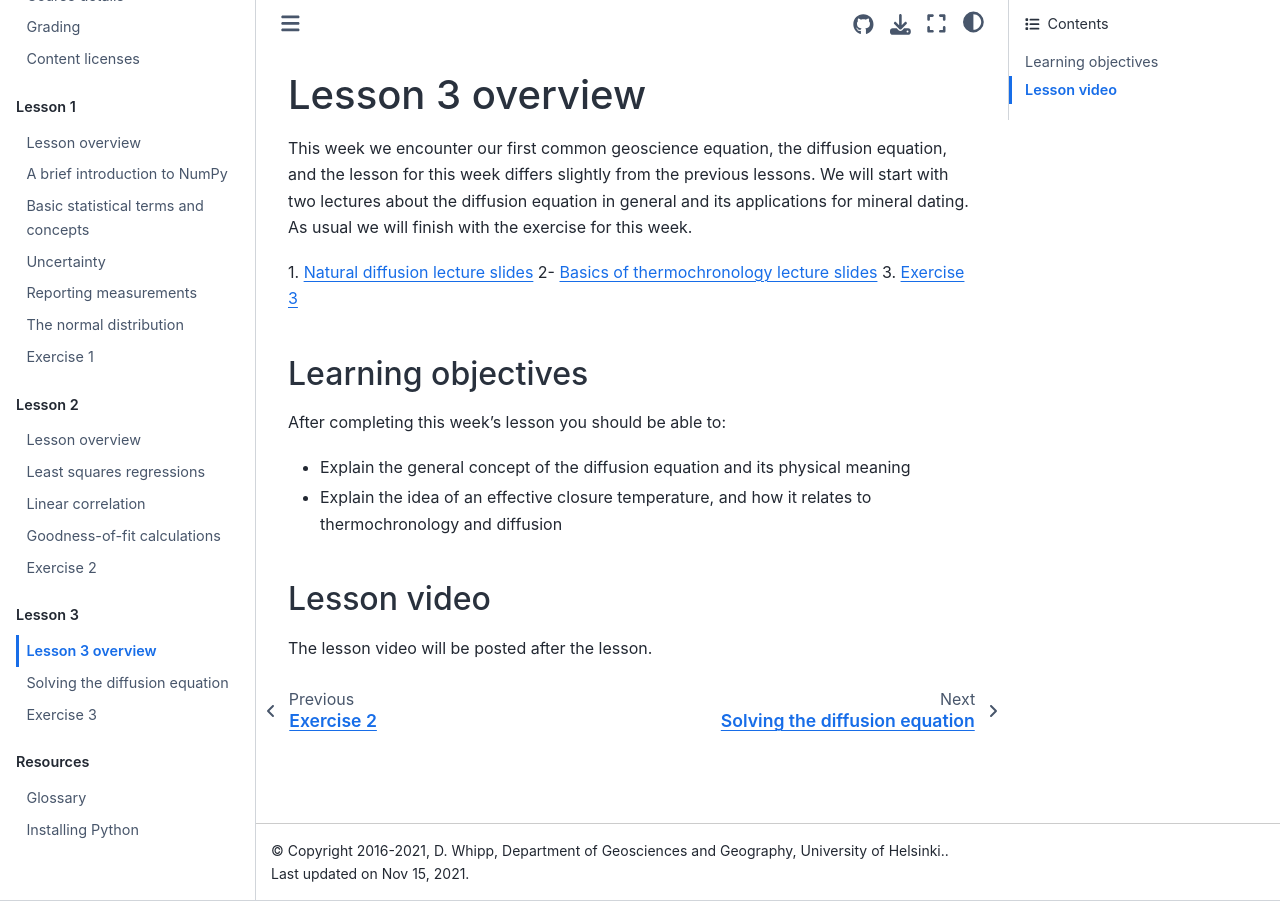
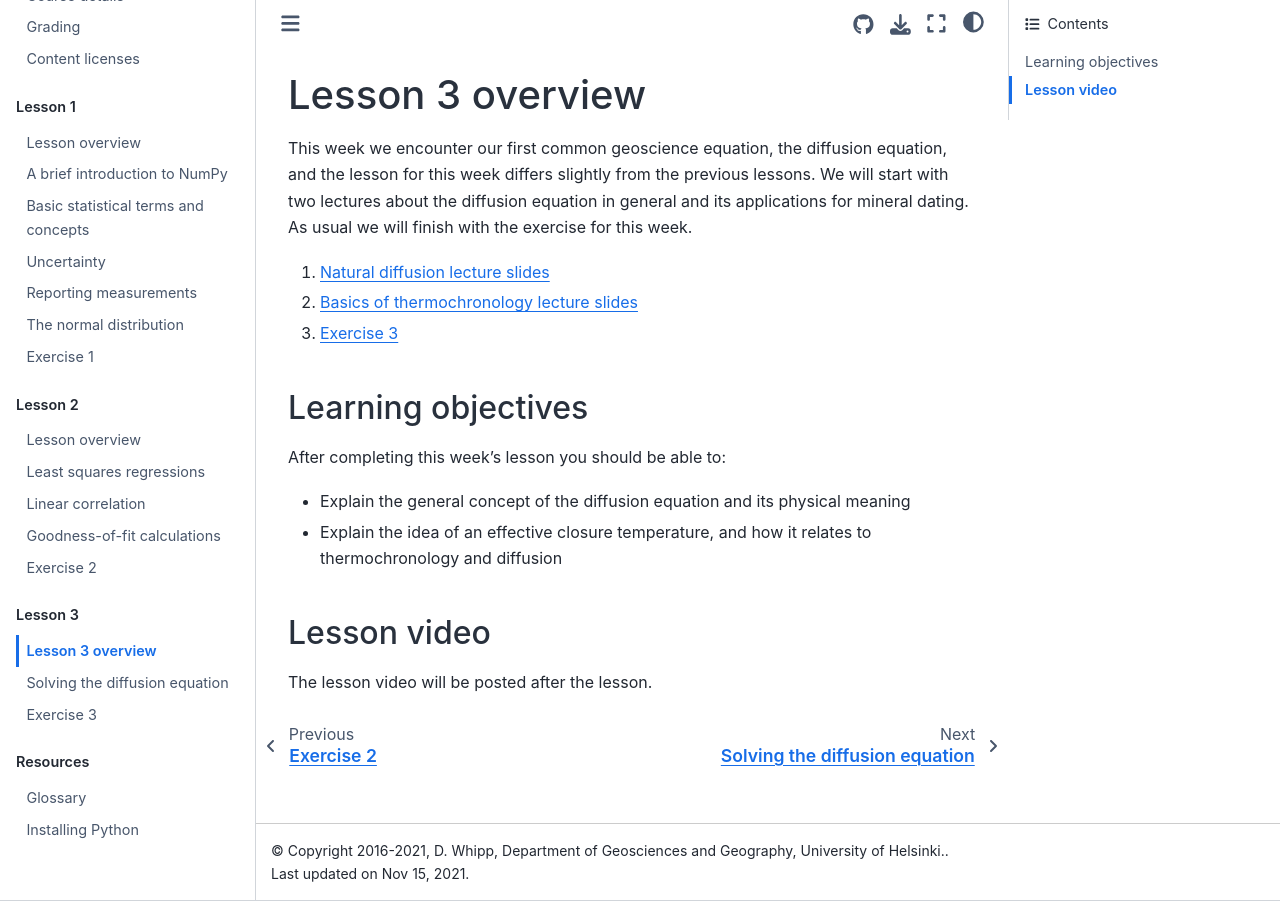
Before and after one commit to IntroQG/site, a Sphinx documentation site: the page built from source/lessons/L3/overview.rst, in a window 1280 px wide. Built offline with Sphinx 7.4.7 and the Sphinx Book theme 1.1.4, drawn with Linux system fonts in a browser that asks for light colours.

Commit message:
Fix list typo

```diff
--- a/source/lessons/L3/overview.rst
+++ b/source/lessons/L3/overview.rst
@@ -6,7 +6,7 @@ We will start with two lectures about the diffusion equation in general and its
 As usual we will finish with the exercise for this week.
 
 1. `Natural diffusion lecture slides <../../_static/slides/L3/Natural-diffusion.pdf>`__
-2- `Basics of thermochronology lecture slides <../../_static/slides/L3/Basic-concepts-of-thermochronology.pdf>`__
+2. `Basics of thermochronology lecture slides <../../_static/slides/L3/Basic-concepts-of-thermochronology.pdf>`__
 3. :doc:`Exercise 3 <exercise-3>`
 
 Learning objectives
```
